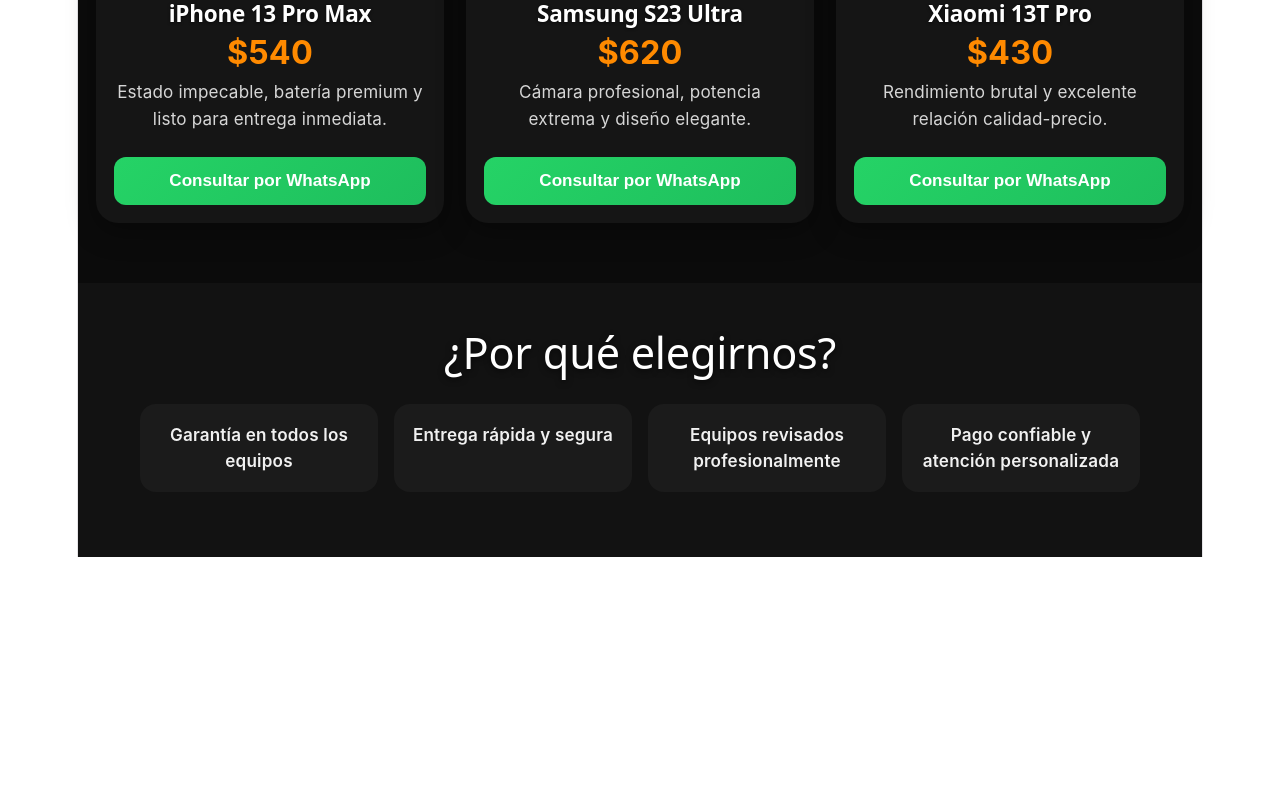
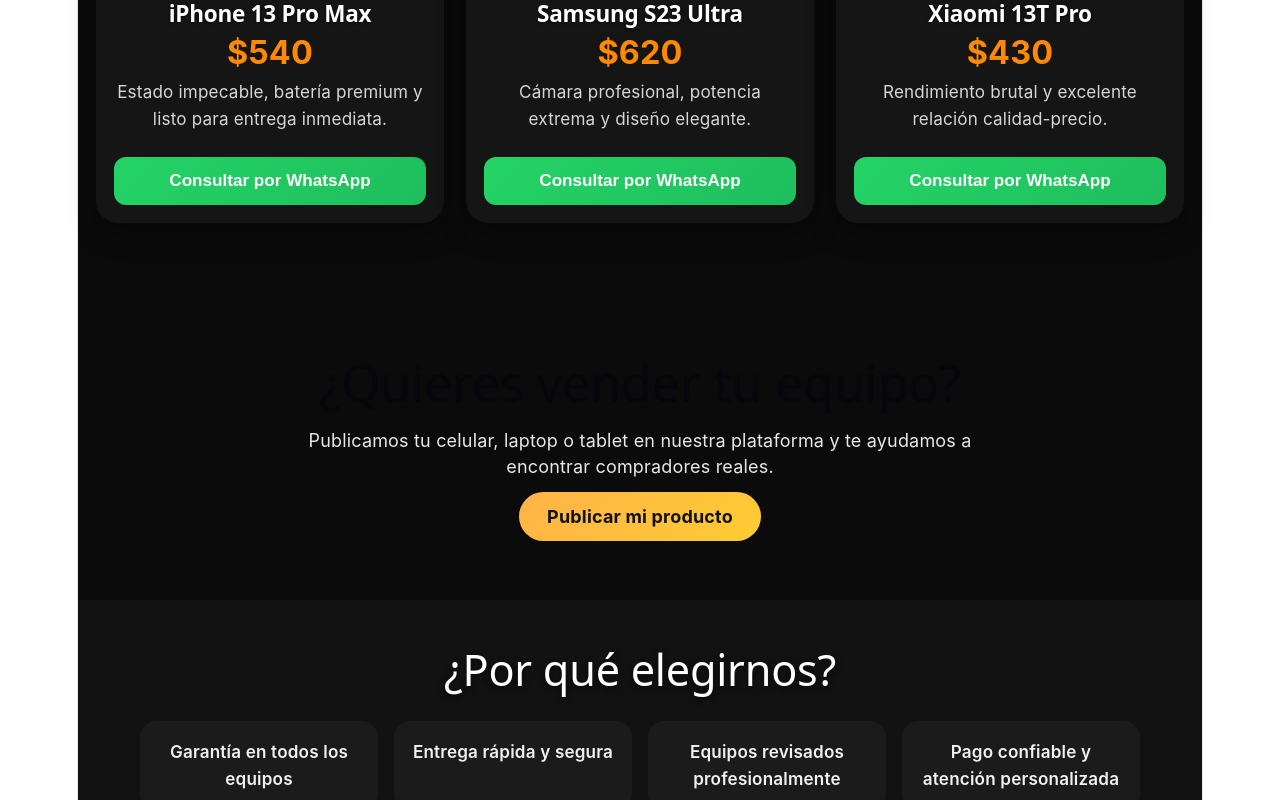
Before and after one commit to devfrank1998/mi-tienda, a React (Vite) app: page / in a window 1280 px wide. Shown: the part 596-1396 px from the top of the page. Before the commit the page ends 1153 px from the top, so only its background shows below. Built offline with nearby package versions, Linux system fonts and the light colour scheme.

Commit message:
Seccion para publicar productos

```diff
--- a/src/App.jsx
+++ b/src/App.jsx
@@ -199,6 +199,7 @@
                     color: "white"
                   }}
                 >
+
                   Consultar por WhatsApp
                 </button>
               </div>
@@ -206,7 +207,47 @@
           ))}
         </div>
       </section>
+<section
+  style={{
+    padding: "70px 20px",
+    textAlign: "center"
+  }}
+>
+  <h2
+    style={{
+      fontSize: "clamp(1.8rem, 4vw, 2.8rem)",
+      marginBottom: "16px"
+    }}
+  >
+    ¿Quieres vender tu equipo?
+  </h2>
 
+  <p
+    style={{
+      maxWidth: "700px",
+      margin: "0 auto 24px",
+      opacity: 0.9
+    }}
+  >
+    Publicamos tu celular, laptop o tablet en nuestra plataforma y te ayudamos a encontrar compradores reales.
+  </p>
+
+  <a
+    href="https://wa.me/593990666674?text=Hola,%20quiero%20publicar%20mi%20producto"
+    target="_blank"
+    rel="noreferrer"
+    style={{
+      background: "linear-gradient(135deg, #ffb347, #ffcc33)",
+      color: "#111",
+      padding: "14px 28px",
+      borderRadius: "999px",
+      fontWeight: "700",
+      textDecoration: "none"
+    }}
+  >
+    Publicar mi producto
+  </a>
+</section>
       {/* BENEFICIOS */}
       <section
         style={{
```
